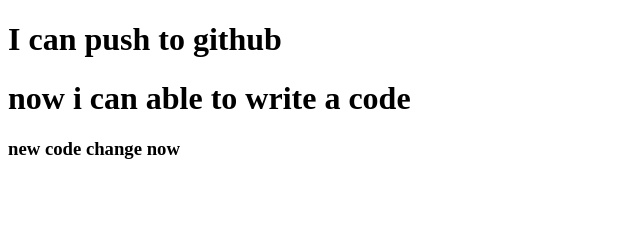
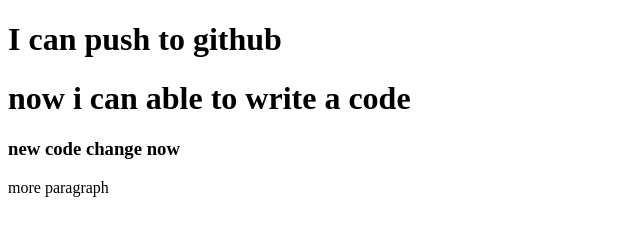
Before and after one commit to mislam5/my-second-repo, a plain HTML site: page index.html in a window 1280 px wide. Shown: the whole page, without its empty margins (0-640 px from the left). Drawn offline with Linux system fonts and the light colour scheme.

Commit message:
added para

```diff
--- a/index.html
+++ b/index.html
@@ -10,5 +10,6 @@
          <h1>I can push to github</h1>
          <h1>now i can able to write a code</h1>
          <h3>new code change now</h3>
+         <P>more paragraph</P>
 </body>
 </html>
```
